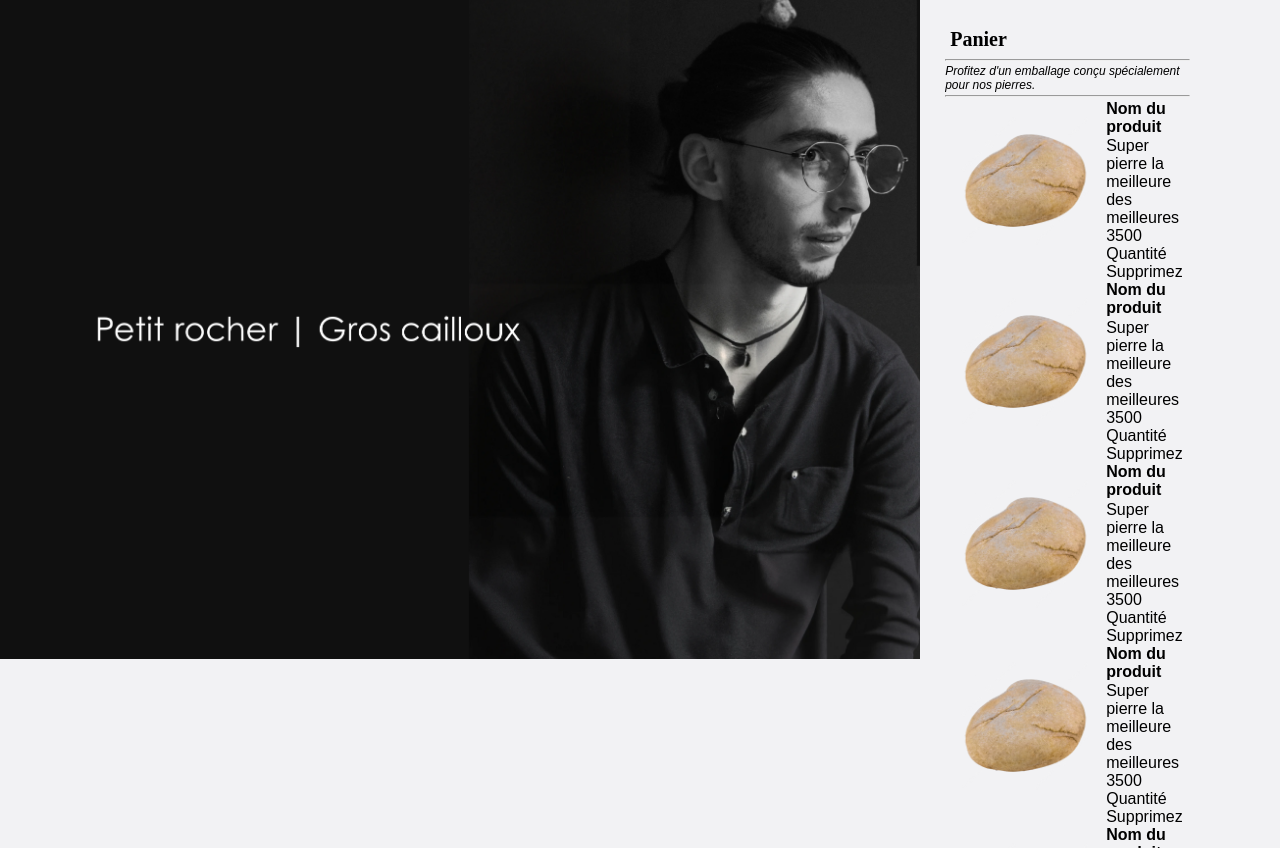
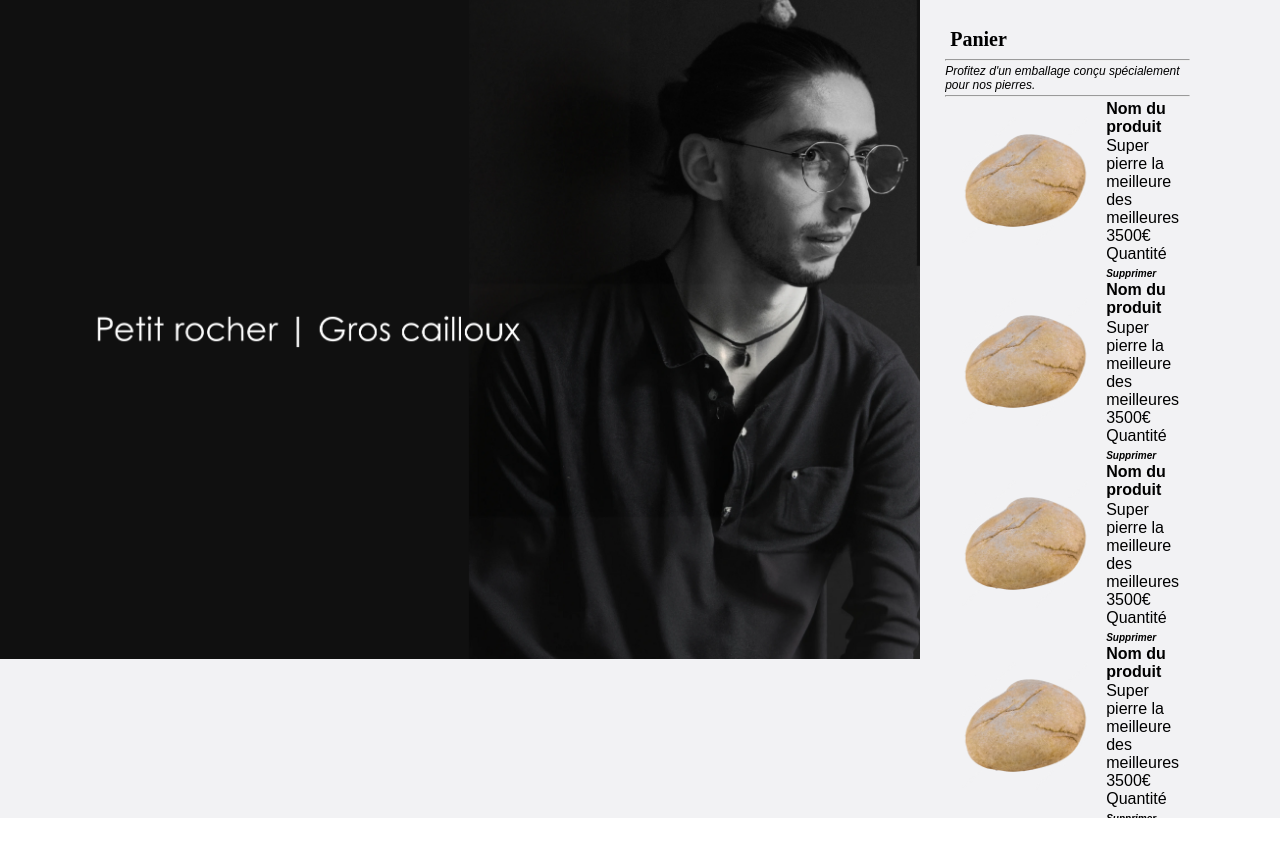
Before and after one commit to Nimajjj/jeham-mederreg-borello-ymmersionb3, a plain HTML site: page frontend/pages/cart.html in a window 1280 px wide. Shown: the part 87-935 px from the top of the page. After the commit the page ends 905 px from the top, so only its background shows below. Drawn offline with Linux system fonts and the light colour scheme; a web font is replaced by a local one.

Commit message:
add js price product + css ok

```diff
--- a/frontend/pages/cart.html
+++ b/frontend/pages/cart.html
@@ -5,7 +5,7 @@
     <title>Title</title>
     <link rel="stylesheet" href="../styles/frontpage.css">
     <link rel="stylesheet" href="../styles/cart.css">
-  <script defer src="../scripts/cart"></script>
+  <script defer src="../scripts/cart.js"></script>
 </head>
 <body>
 <header>
@@ -53,9 +53,12 @@
         <div class="description-product">
           <p class="name">Nom du produit</p>
           <p class="description-product">Super pierre la meilleure des meilleures</p>
-          <p class="price-product">3500</p>
+          <div class="euros">
+            <p class="price-product">3500 </p>
+            <p>€</p>
+          </div>
           <p>Quantité</p>
-          <p class="delete">Supprimez</p>
+          <p class="delete"><a class="delete">Supprimer</a></p>
         </div>
       </div>
       <div class="ensemble-produit">
@@ -65,9 +68,12 @@
         <div class="description-product">
           <p class="name">Nom du produit</p>
           <p class="description-product">Super pierre la meilleure des meilleures</p>
-          <p class="price-product">3500</p>
+          <div class="euros">
+            <p class="price-product">3500 </p>
+            <p>€</p>
+          </div>
           <p>Quantité</p>
-          <p class="delete">Supprimez</p>
+          <p class="delete"><a class="delete">Supprimer</a></p>
         </div>
       </div>
       <div class="ensemble-produit">
@@ -77,9 +83,12 @@
         <div class="description-product">
           <p class="name">Nom du produit</p>
           <p class="description-product">Super pierre la meilleure des meilleures</p>
-          <p class="price-product">3500</p>
+          <div class="euros">
+            <p class="price-product">3500 </p>
+            <p>€</p>
+          </div>
           <p>Quantité</p>
-          <p class="delete">Supprimez</p>
+          <p class="delete"><a class="delete">Supprimer</a></p>
         </div>
       </div>
       <div class="ensemble-produit">
@@ -89,9 +98,12 @@
         <div class="description-product">
           <p class="name">Nom du produit</p>
           <p class="description-product">Super pierre la meilleure des meilleures</p>
-          <p class="price-product">3500</p>
+          <div class="euros">
+            <p class="price-product">3500 </p>
+            <p>€</p>
+          </div>
           <p>Quantité</p>
-          <p class="delete">Supprimez</p>
+          <p class="delete"><a class="delete">Supprimer</a></p>
         </div>
       </div>
       <div class="ensemble-produit">
@@ -101,9 +113,12 @@
         <div class="description-product">
           <p class="name">Nom du produit</p>
           <p class="description-product">Super pierre la meilleure des meilleures</p>
-          <p class="price-product">3 500 €</p>
+          <div class="euros">
+            <p class="price-product">3500 </p>
+            <p>€</p>
+          </div>
           <p>Quantité</p>
-          <p class="delete">Supprimez</p>
+          <p class="delete"><a class="delete">Supprimer</a></p>
         </div>
       </div>
     </div>
--- a/frontend/styles/cart.css
+++ b/frontend/styles/cart.css
@@ -4,7 +4,8 @@
 
 html, body {
     overflow-x: hidden;
-    overflow-y: hidden;
+    overflow-y : hidden;
+
 }
 
 header {
@@ -18,6 +19,16 @@ p {
 .Menu ul li a {
     text-decoration: none;
     color: var(--black);
+}
+
+a.delete {
+    text-decoration: none;
+    cursor: pointer ;
+    font-style: italic;
+    font-weight: bold;
+    margin-top: 3px;
+    font-size: 10px;
+
 }
 
 .contain {
@@ -55,7 +66,8 @@ img.ben-photo {
     width: 20%;
     margin-right:5%;
     overflow-y: auto;
-    max-height: 800px;
+    height: 770px ;
+    max-height: 780px;
 }
 
 
@@ -112,6 +124,11 @@ div.payment-paypal.button {
 
 .price {
     font-weight: bold;
+}
+
+div.euros {
+    display: flex;
+    flex-direction: row;
 }
 
 /* Boutton panier & paypal
```
